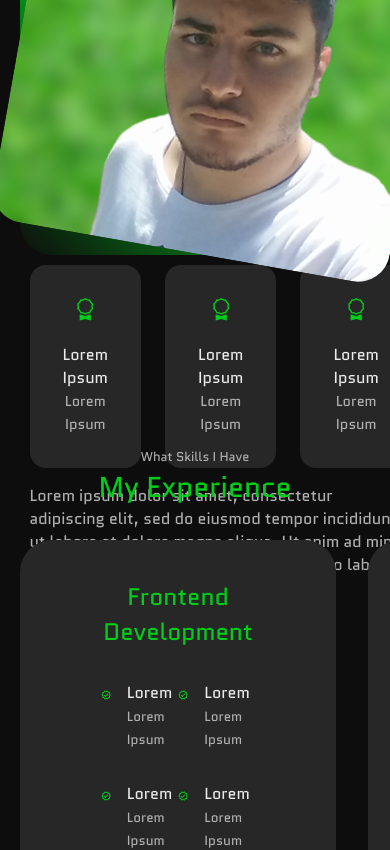
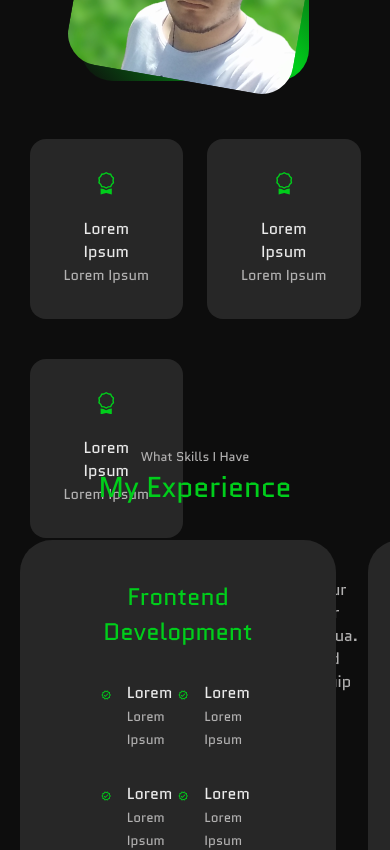
Before and after one commit to Theodoreprof/CV_website, a React (Create React App) app in the folder cv_website/: page / in a window 390 px wide. Shown: the part 1180-2030 px from the top of the page. Built offline with nearby package versions, Linux system fonts and the light colour scheme.

Commit message:
about res #1

```diff
--- a/cv_website/src/components/about/about.css
+++ b/cv_website/src/components/about/about.css
@@ -86,8 +86,32 @@
         grid-template-columns: 1fr;
         gap: 0;
     }
+
+    .about_me {
+        width: 50%;
+        margin: 2rem auto 4rem;
+    }
+
+    .about__content p {
+        margin: 1rem 0 1.5rem;
+    }
 }
 
 @media screen and (max-width: 600px) {
+    .about__me {
+        width: 65%;
+        margin: 0 auto 3rem;
+    }
 
+    .about__cards{
+        grid-template-columns: 1fr 1fr;
+    }
+
+    .about__content{
+        text-align: center;
+    }
+
+    .about__content p{
+        margin: 1.5rem 0;
+    }
 }
```
